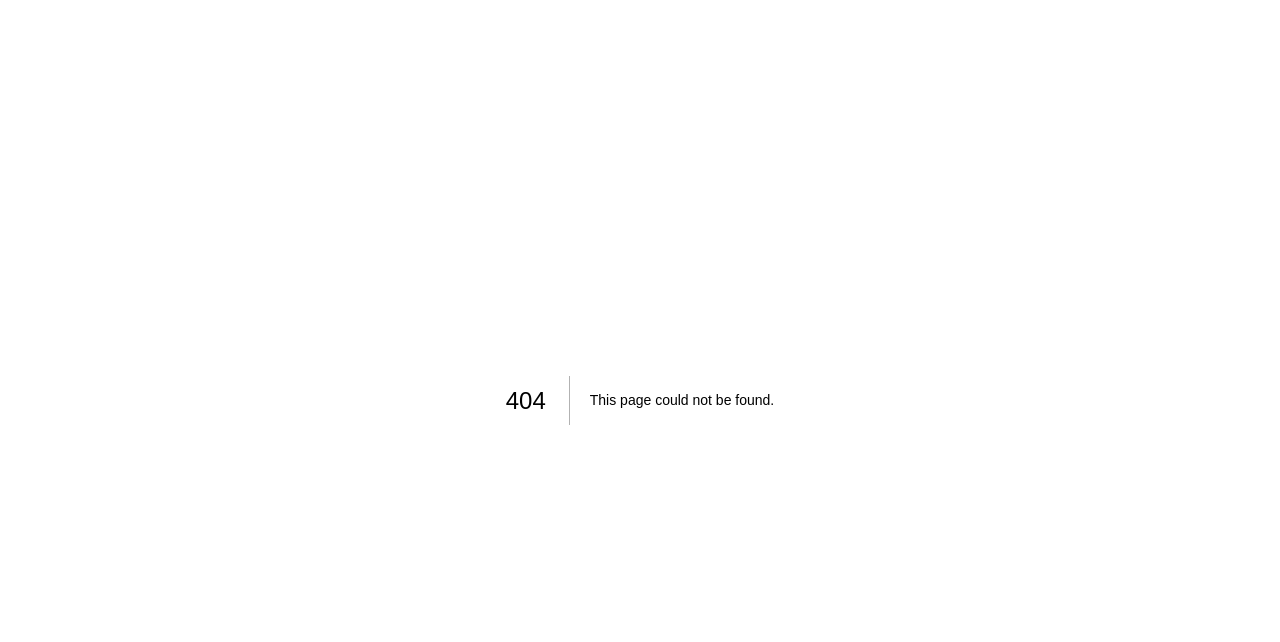
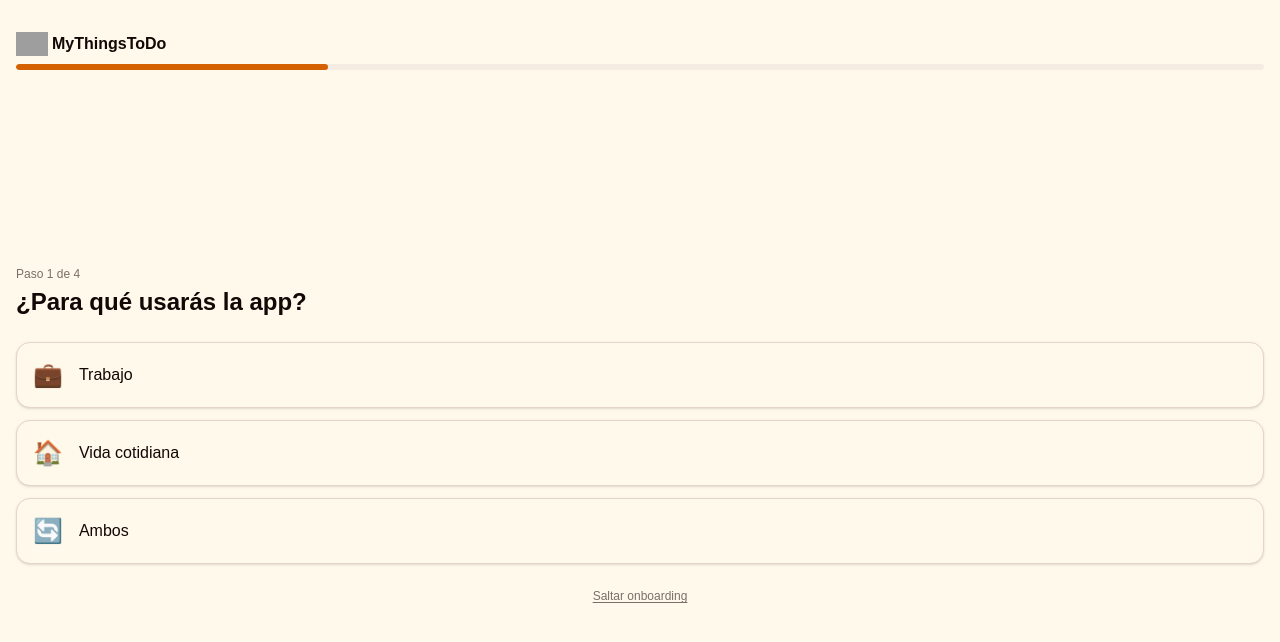
Before and after one commit to Javierrocadev/mythingstodo, a Next.js app: page /onboarding in a window 1280 px wide. Before the commit this address had no page. Shown: the top 642 px of the page. Built offline with nearby package versions, Linux system fonts and the light colour scheme; grey boxes are pictures that could not be loaded; a web font is replaced by a local one.

Commit message:
onboarding and shop

```diff
--- a/src/app/(dashboard)/shop/page.tsx
+++ b/src/app/(dashboard)/shop/page.tsx
@@ -1,7 +1,5 @@
+import { ShopView } from "@/components/features/ShopView";
+
 export default function ShopPage() {
-  return (
-    <div className="flex flex-col items-center justify-center gap-4 py-8">
-      <p className="text-muted-foreground text-sm">Aquí estará la tienda</p>
-    </div>
-  );
+  return <ShopView />;
 }
--- /dev/null
+++ b/src/app/onboarding/page.tsx
@@ -0,0 +1,113 @@
+"use client";
+
+import { useState } from "react";
+import { useRouter } from "next/navigation";
+
+const steps = [
+  {
+    title: "¿Para qué usarás la app?",
+    key: "workType",
+    options: [
+      { value: "work", label: "Trabajo", icon: "💼" },
+      { value: "daily", label: "Vida cotidiana", icon: "🏠" },
+      { value: "both", label: "Ambos", icon: "🔄" },
+    ],
+  },
+  {
+    title: "¿Cuánto tiempo al día?",
+    key: "dailyTime",
+    options: [
+      { value: "5", label: "5 min", icon: "⚡" },
+      { value: "15", label: "15 min", icon: "☕" },
+      { value: "30", label: "30 min", icon: "📚" },
+      { value: "60", label: "1 hora+", icon: "🎯" },
+    ],
+  },
+  {
+    title: "¿Avisos cuando pase algo bueno?",
+    key: "notifications",
+    options: [
+      { value: "yes", label: "Sí, me gusta", icon: "🔔" },
+      { value: "no", label: "No, gracias", icon: "🔕" },
+    ],
+  },
+  {
+    title: "¿Modo focus?",
+    key: "focusMode",
+    description:
+      "Un modo donde solo ves tu tarea activa, sin distracciones",
+    options: [
+      { value: "yes", label: "Me interesa", icon: "🎯" },
+      { value: "no", label: "No por ahora", icon: "🤷" },
+    ],
+  },
+];
+
+export default function OnboardingPage() {
+  const router = useRouter();
+  const [currentStep, setCurrentStep] = useState(0);
+  const [answers, setAnswers] = useState<Record<string, string>>({});
+
+  const step = steps[currentStep];
+  const isLast = currentStep === steps.length - 1;
+
+  const handleSelect = (value: string) => {
+    setAnswers((prev) => ({ ...prev, [step.key]: value }));
+    if (isLast) {
+      localStorage.setItem("onboarding", JSON.stringify(answers));
+      router.push("/home");
+    } else {
+      setCurrentStep((prev) => prev + 1);
+    }
+  };
+
+  const progress = ((currentStep + 1) / steps.length) * 100;
+
+  return (
+    <div className="flex min-h-dvh flex-col px-4 py-8">
+      <div className="mb-2 flex items-center gap-1">
+        <img src="/pets/orange-cat/happy.svg" alt="" className="h-6 w-auto" />
+        <span className="font-heading text-base font-bold">MyThingsToDo</span>
+      </div>
+
+      <div className="mb-8 h-1.5 w-full overflow-hidden rounded-full bg-muted">
+        <div
+          className="h-full rounded-full bg-primary transition-all duration-500 ease-out"
+          style={{ width: `${progress}%` }}
+        />
+      </div>
+
+      <div className="flex flex-1 flex-col justify-center gap-6">
+        <div className="space-y-1">
+          <p className="text-muted-foreground text-xs font-medium">
+            Paso {currentStep + 1} de {steps.length}
+          </p>
+          <h1 className="font-heading text-2xl font-bold">{step.title}</h1>
+          {"description" in step && step.description ? (
+            <p className="text-muted-foreground text-sm">{step.description}</p>
+          ) : null}
+        </div>
+
+        <div className="flex flex-col gap-3">
+          {step.options.map((opt) => (
+            <button
+              key={opt.value}
+              onClick={() => handleSelect(opt.value)}
+              className="flex items-center gap-4 rounded-xl border border-border bg-background p-4 text-left shadow-sm transition-all hover:border-primary/50 hover:bg-primary/5 active:scale-[0.98]"
+            >
+              <span className="text-2xl">{opt.icon}</span>
+              <span className="font-medium">{opt.label}</span>
+            </button>
+          ))}
+        </div>
+
+        <button
+          onClick={() => router.push("/home")}
+          className="text-muted-foreground mx-auto text-xs underline underline-offset-2 hover:text-foreground"
+        >
+          Saltar onboarding
+        </button>
+      </div>
+    </div>
+  );
+}
--- a/src/app/page.tsx
+++ b/src/app/page.tsx
@@ -1,63 +1,45 @@
-import Image from "next/image";
+import Link from "next/link";
 
-export default function Home() {
+export default function LandingPage() {
   return (
-    <div className="flex flex-col flex-1 items-center justify-center bg-zinc-50 font-sans dark:bg-black">
-      <main className="flex flex-1 w-full max-w-3xl flex-col items-center justify-between py-32 px-16 bg-white dark:bg-black sm:items-start">
-        <Image
-          className="dark:invert"
-          src="/next.svg"
-          alt="Next.js logo"
-          width={100}
-          height={20}
-          priority
-        />
-        <div className="flex flex-col items-center gap-6 text-center sm:items-start sm:text-left">
-          <h1 className="max-w-xs text-3xl font-semibold leading-10 tracking-tight text-black dark:text-zinc-50">
-            To get started, edit the page.tsx file.
+    <div className="flex min-h-dvh flex-col">
+      <header className="flex items-center justify-between px-4 py-4">
+        <div className="flex items-center gap-2">
+          <img src="/pets/orange-cat/happy.svg" alt="" className="h-8 w-auto" />
+          <span className="font-heading text-lg font-bold">MyThingsToDo</span>
+        </div>
+        <Link
+          href="/login"
+          className="rounded-xl bg-primary/10 px-4 py-2 text-sm font-medium text-primary transition-colors hover:bg-primary/20"
+        >
+          Iniciar sesión
+        </Link>
+      </header>
+
+      <main className="flex flex-1 flex-col items-center justify-center gap-8 px-4 text-center">
+        <img src="/pets/orange-cat/happy.svg" alt="" className="h-40 w-auto" />
+
+        <div className="max-w-sm space-y-3">
+          <h1 className="font-heading text-3xl font-bold tracking-tight">
+            Tus cosas, tu gato,{' '}
+            <span className="text-primary">sin culpa</span>
           </h1>
-          <p className="max-w-md text-lg leading-8 text-zinc-600 dark:text-zinc-400">
-            Looking for a starting point or more instructions? Head over to{" "}
-            <a
-              href="https://vercel.com/templates?framework=next.js&utm_source=create-next-app&utm_medium=appdir-template-tw&utm_campaign=create-next-app"
-              className="font-medium text-zinc-950 dark:text-zinc-50"
-            >
-              Templates
-            </a>{" "}
-            or the{" "}
-            <a
-              href="https://nextjs.org/learn?utm_source=create-next-app&utm_medium=appdir-template-tw&utm_campaign=create-next-app"
-              className="font-medium text-zinc-950 dark:text-zinc-50"
-            >
-              Learning
-            </a>{" "}
-            center.
+          <p className="text-muted-foreground text-sm leading-relaxed">
+            Organiza tus tareas con una mascota virtual que te acompaña, no te
+            juzga. Simple, rápida y sin estrés.
           </p>
         </div>
-        <div className="flex flex-col gap-4 text-base font-medium sm:flex-row">
-          <a
-            className="flex h-12 w-full items-center justify-center gap-2 rounded-full bg-foreground px-5 text-background transition-colors hover:bg-[#383838] dark:hover:bg-[#ccc] md:w-[158px]"
-            href="https://vercel.com/new?utm_source=create-next-app&utm_medium=appdir-template-tw&utm_campaign=create-next-app"
-            target="_blank"
-            rel="noopener noreferrer"
+
+        <div className="flex flex-col gap-3">
+          <Link
+            href="/home"
+            className="bg-primary text-primary-foreground hover:bg-primary/90 rounded-xl px-8 py-3 font-medium shadow-sm transition-colors"
           >
-            <Image
-              className="dark:invert"
-              src="/vercel.svg"
-              alt="Vercel logomark"
-              width={16}
-              height={16}
-            />
-            Deploy Now
-          </a>
-          <a
-            className="flex h-12 w-full items-center justify-center rounded-full border border-solid border-black/[.08] px-5 transition-colors hover:border-transparent hover:bg-black/[.04] dark:border-white/[.145] dark:hover:bg-[#1a1a1a] md:w-[158px]"
-            href="https://nextjs.org/docs?utm_source=create-next-app&utm_medium=appdir-template-tw&utm_campaign=create-next-app"
-            target="_blank"
-            rel="noopener noreferrer"
-          >
-            Documentation
-          </a>
+            Usar la app
+          </Link>
+          <p className="text-muted-foreground text-xs">
+            Sin registro · Tus tareas se guardan en el navegador
+          </p>
         </div>
       </main>
     </div>
```
